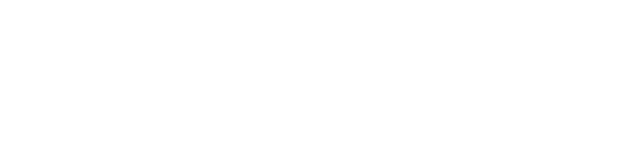
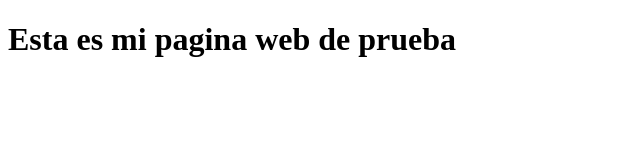
Before and after one commit to Armenteros05/Ejercicio-HTML, a plain HTML site: page index.html in a window 1280 px wide. Shown: the whole page, without its empty margins (0-640 px from the left). Drawn offline with Linux system fonts and the light colour scheme.

Commit message:
Titulo H1

```diff
--- a/index.html
+++ b/index.html
@@ -5,6 +5,6 @@
     <title>Mi pagina web de prueba</title>
 </head>
 <body>
-
+    <h1>Esta es mi pagina web de prueba</h1>
 </body>
 </html>
```
